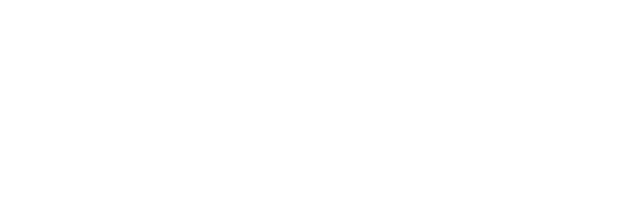
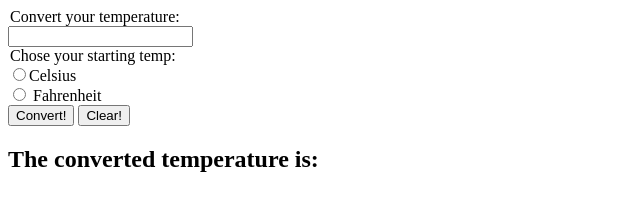
Before and after one commit to anessao/converter, a plain HTML site: page index.html in a window 1280 px wide. Shown: the whole page, without its empty margins (0-640 px from the left). Drawn offline with Linux system fonts and the light colour scheme.

Commit message:
included form fields and buttons and added stylesheet

```diff
--- a/index.html
+++ b/index.html
@@ -2,8 +2,34 @@
 <html>
 <head>
 	<title>Temperature Converter</title>
+	<link rel="stylesheet" type="text/js" href="converter.js">
 </head>
-<body>
+	<body>
+		<form>
+		<!-- In the HTML, have one input field where someone can enter in a temperature. -->
+			<legend for="original">Convert your temperature:</legend>
+			<input name="original" type="number">
+		<!-- Create a radio button group where Celsius or Fahrenheit can be selected as the scale that the number should be converted to. -->
+			<legend for="temp">Chose your starting temp:</legend>
+			<input type="radio" name="temp" value="c">Celsius<br>
+			<input type="radio" name="temp" value="f"> Fahrenheit<br>
+			<!-- Create a button that, when clicked, displays the converted temperature. -->
+			<button id="convert">Convert!</button>
+		<!-- Create a block level element that will hold the text of the converted temperature. -->
+		<!-- Create another button that, when clicked, clears any text in the input field. -->
+			<button id="clear">Clear!</button>
+			<h2>The converted temperature is:</h2>
+			<p id="answer"></p>
+		</form>
+	</body>
+</html>
 
-</body>
-</html>
+
+
+
+
+
+<!-- Add an event handler to the input field that checks if the user pressed the enter key, and if that happens, perform the conversion. -->
+<!-- If the temperature is greater than 90F/32C the color of the converted temperature should be red. -->
+<!-- If the temperature is less than 32F/0C the color of the converted temperature should be blue. -->
+<!-- For any other temperature, the color should be green. -->
--- /dev/null
+++ b/styles.css
@@ -0,0 +1,3 @@
+<!-- If the temperature is greater than 90F/32C the color of the converted temperature should be red. -->
+<!-- If the temperature is less than 32F/0C the color of the converted temperature should be blue. -->
+<!-- For any other temperature, the color should be green. -->
```
Also changed, not shown: converter.js (+21 -0 lines).
